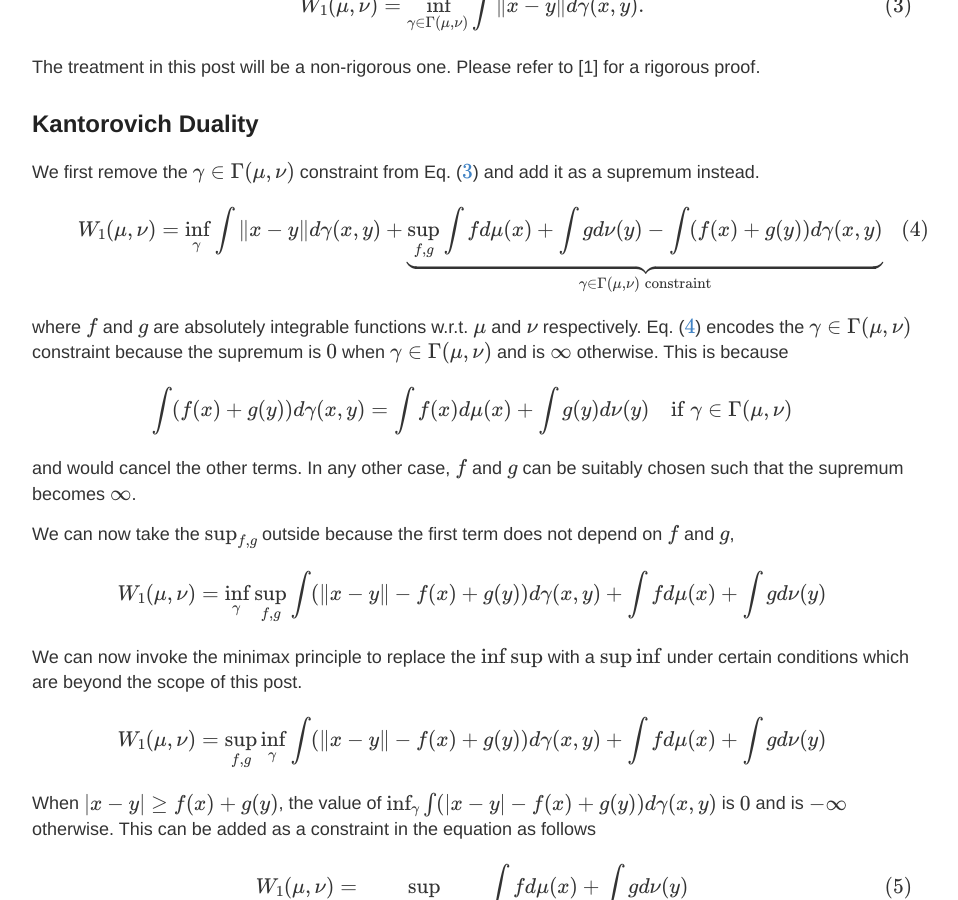
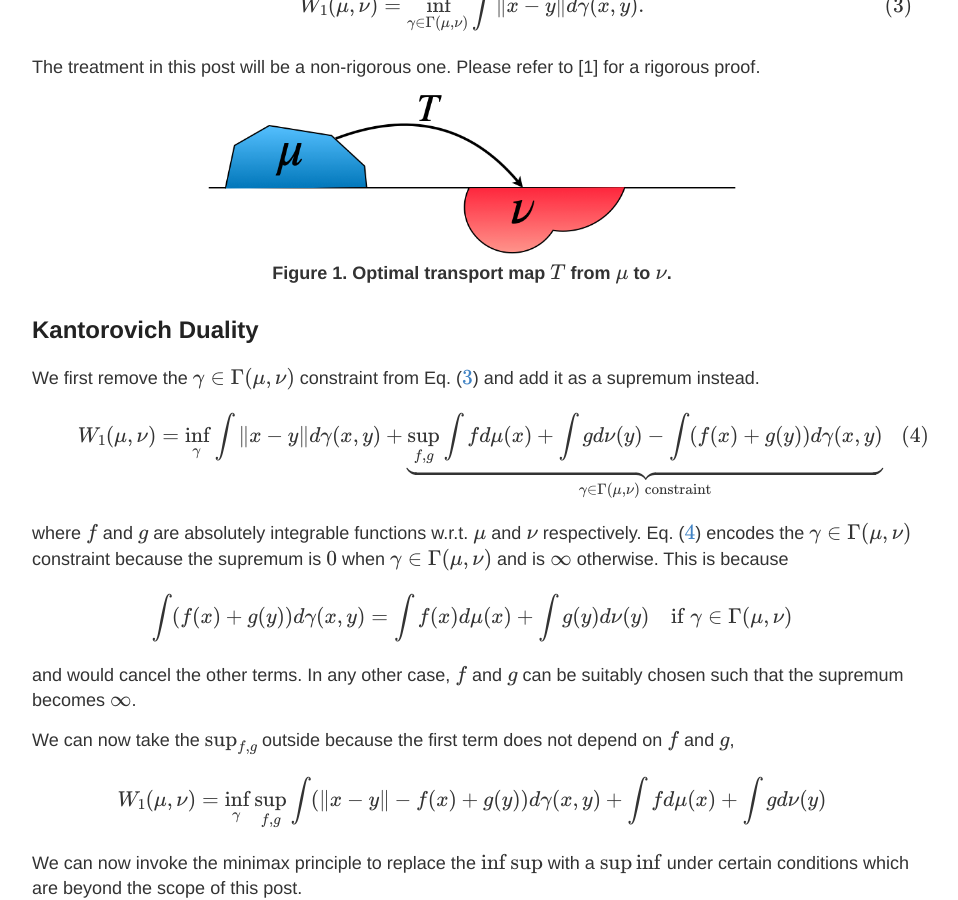
Before and after one commit to abdulfatir/abdulfatir.github.io, a Jekyll site: the page built from _posts/2020-4-8-Wasserstein-Distance.md, in a window 1280 px wide and 900 px high, scrolled down 896 px. Shown: the whole window, without its empty margins (168-1126 px from the left). Built offline with Jekyll 4.4.1, drawn with Linux system fonts in a browser that asks for light colours; formulas are drawn with MathJax 3; comment, search, counter and statistics services are not loaded.

Commit message:
Added WGAN post image

```diff
--- a/_posts/2020-4-8-Wasserstein-Distance.md
+++ b/_posts/2020-4-8-Wasserstein-Distance.md
@@ -39,6 +39,16 @@ W_1(\mu, \nu) = \inf_{\gamma \in \Gamma(\mu, \nu)} \int \|x-y\|d\gamma(x,y).
 $$
 
 The treatment in this post will be a non-rigorous one. Please refer to [1] for a rigorous proof.
+
+<center>
+  <figure>
+    <img style="display: box; margin: auto; width: 60%; height: 60%;"
+         src="{{site.base}}/images/blogs/w1/mongemap.png" alt="Optimal Transport Map"/>
+    <figcaption align='center'>
+      <b>Figure 1. Optimal transport map $T$ from $\mu$ to $\nu$.</b>
+    </figcaption>
+  </figure>
+</center>
 
 ## Kantorovich Duality
 
```
Also changed, not shown: images/blogs/w1/mongemap.png (added).
